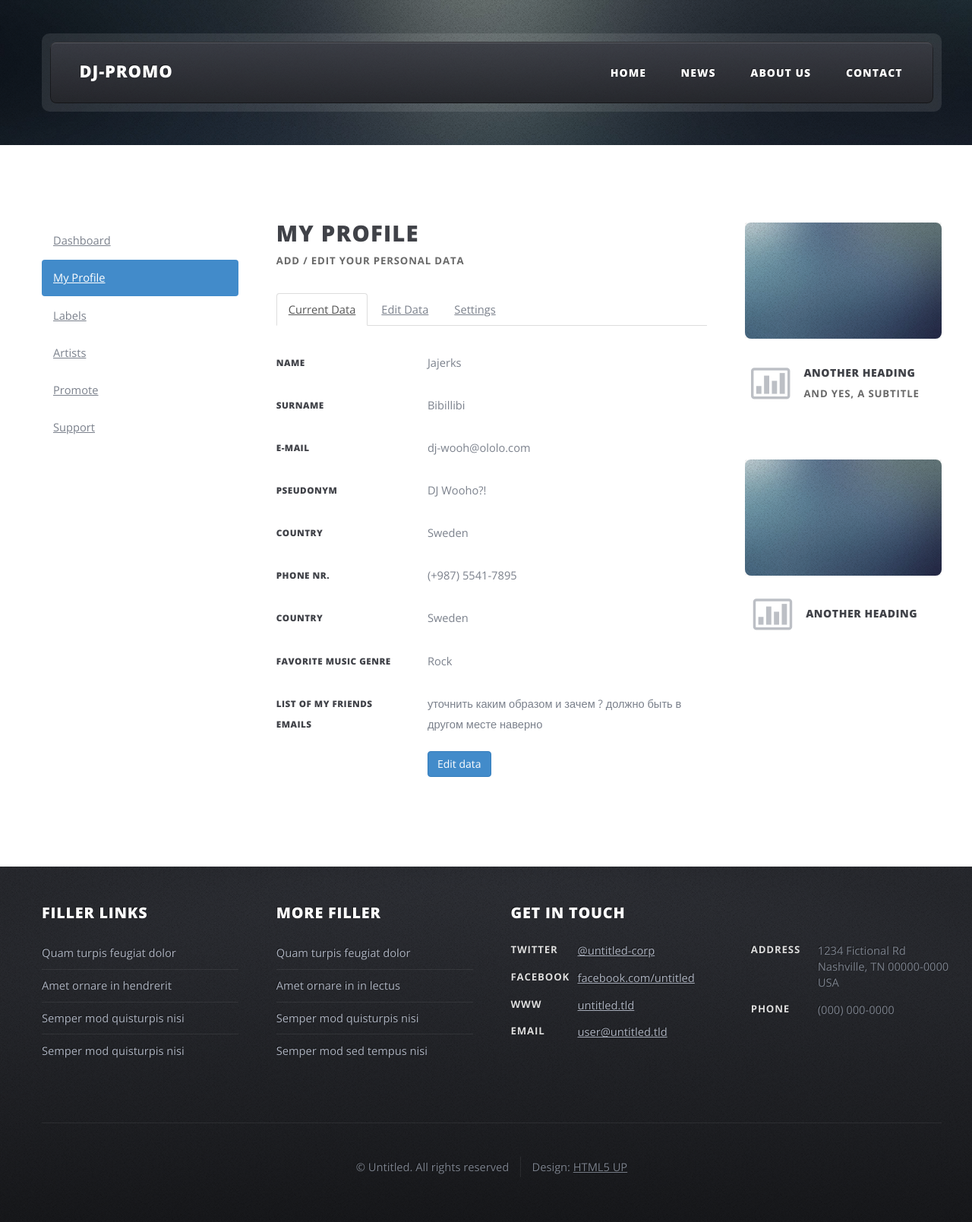
After one commit to N-Porsh/DJ-PROMO, a PHP site: page /my_profile.html in a window 1280 px wide. The commit adds this page. Shown: the whole page at 76% size. Run offline with PHP 8.4, Linux system fonts and the light colour scheme; some libraries are stand-ins or nearby versions.

Commit message:
#6 , #8 done

```diff
--- a/mockup/css/custom_styles.css
+++ b/mockup/css/custom_styles.css
@@ -1,3 +1,6 @@
 .form-group .input-group {
     width: 45%;
 }
+#profile_data .form-horizontal .control-label{
+    text-align: left;
+}
--- /dev/null
+++ b/mockup/my_profile.html
@@ -0,0 +1,402 @@
+<!DOCTYPE HTML>
+<!--
+	ZeroFour by HTML5 UP
+	html5up.net | @n33co
+	Free for personal and commercial use under the CCA 3.0 license (html5up.net/license)
+-->
+<html>
+	<head>
+		<title>DJ-Promo</title>
+		<meta http-equiv="content-type" content="text/html; charset=utf-8" />
+		<meta name="description" content="" />
+		<meta name="keywords" content="" />
+		<!-- CSS: -->
+		<noscript>
+			<link rel="stylesheet" href="css/skel.css" />
+			<link rel="stylesheet" href="css/style.css" />
+			<link rel="stylesheet" href="css/style-desktop.css" />
+		</noscript>
+		<!--[if lte IE 8]><link rel="stylesheet" href="css/ie/v8.css" /><![endif]-->
+		<!--[if lte IE 9]><link rel="stylesheet" href="css/ie/v9.css" /><![endif]-->
+		<link rel="stylesheet" href="css/bootstrap.min.css"><!-- Latest compiled and minified CSS -->
+		<link rel="stylesheet" href="css/custom_styles.css"><!-- Latest compiled and minified CSS -->
+
+
+
+		<!-- JS: -->
+		<script src="https://ajax.googleapis.com/ajax/libs/jquery/1.11.1/jquery.min.js"></script><!-- Latest compiled and minified JavaScript -->
+		<script src="js/jquery.dropotron.min.js"></script>
+		<script src="js/skel.min.js"></script>
+		<script src="js/skel-layers.min.js"></script>
+		<script src="js/init.js"></script>
+		<script src="js/bootstrap.min.js"></script>
+		<!--[if lte IE 8]><script src="css/ie/html5shiv.js"></script><![endif]-->
+
+		<script src="js/jquery.validate.min.js"></script>
+		<script src="js/additional-methods.min.js"></script>
+		<script src="js/custom/client-side.js"></script>
+	</head>
+	<body class="no-sidebar">
+
+		<!-- Header Wrapper -->
+			<div id="header-wrapper">
+				<div class="container">
+					<div class="row">
+						<div class="12u">
+
+							<!-- Header -->
+								<header id="header">
+								<div class="inner">
+
+									<!-- Logo -->
+										<h1><a href="index.html" id="logo">DJ-PROMO</a></h1>
+
+									<!-- Nav -->
+										<nav id="nav">
+											<ul>
+												<li><a href="index.html">Home</a></li>
+												<li><a href="news.html">News</a></li>
+												<li><a href="#">About us</a></li>
+												<li><a href="#">Contact</a></li>
+											</ul>
+										</nav>
+
+								</div>
+							</header>
+
+						</div>
+					</div>
+				</div>
+			</div>
+
+		<!-- Main Wrapper -->
+			<div id="main-wrapper">
+				<div class="wrapper style2">
+					<div class="inner">
+						<div class="container">
+							<div class="row">
+								<div class="3u">
+									<ul class="nav nav-pills nav-stacked">
+									  <li><a href="dashboard.html">Dashboard</a></li>
+									  <li class="active"><a href="my_profile.html">My Profile</a></li>
+									  <li><a href="#">Labels</a></li>
+									  <li><a href="#">Artists</a></li>
+									  <li><a href="#">Promote</a></li>
+									  <li><a href="#">Support</a></li>
+									</ul>
+								</div>
+
+								<div class="6u skel-cell-important">
+									<div id="content">
+
+										<!-- Content -->
+
+											<article>
+												<header>
+													<h2>My Profile</h2>
+													<p>Add / Edit your personal data</p>
+												</header>
+
+													<!-- Nav tabs -->
+												<ul class="nav nav-tabs" role="tablist">
+												  <li class="active"><a href="#data" role="tab" data-toggle="tab">Current Data</a></li>
+												  <li><a href="#edit_data" role="tab" data-toggle="tab">Edit Data</a></li>
+												  <li><a href="#settings" role="tab" data-toggle="tab">Settings</a></li>
+												</ul>
+
+												<!-- Tab panes -->
+												<div class="tab-content" id="profile_data">
+												  <div class="tab-pane fade in active" id="data">
+												  	<br>
+											  	    <form class="form-horizontal" >
+
+												        <div class="form-group">
+												            <label class="control-label col-xs-4">Name</label>
+												            <div class="col-xs-7">
+												                <p class="form-control-static">Jajerks</p>
+												            </div>
+												        </div>
+											       	 	<div class="form-group">
+												            <label class="control-label col-xs-4">Surname</label>
+												            <div class="col-xs-8">
+												                <p class="form-control-static">Bibillibi</p>
+												            </div>
+												        </div>
+											        	<div class="form-group">
+												            <label class="control-label col-xs-4">E-Mail</label>
+												            <div class="col-xs-8">
+												                <p class="form-control-static">dj-wooh@ololo.com</p>
+												            </div>
+												        </div>
+											        	<div class="form-group">
+												            <label class="control-label col-xs-4">Pseudonym</label>
+												            <div class="col-xs-8">
+												                <p class="form-control-static">DJ Wooho?! </p>
+												            </div>
+												        </div>
+												        <div class="form-group">
+												            <label class="control-label col-xs-4">Country</label>
+												            <div class="col-xs-8">
+												                <p class="form-control-static">Sweden</p>
+												            </div>
+												        </div>
+												        <div class="form-group">
+												            <label class="control-label col-xs-4">Phone Nr.</label>
+												            <div class="col-xs-8">
+												                <p class="form-control-static">(+987) 5541-7895</p>
+												            </div>
+												        </div>
+												        <div class="form-group">
+												            <label class="control-label col-xs-4">Country</label>
+												            <div class="col-xs-8">
+												                <p class="form-control-static">Sweden</p>
+												            </div>
+												        </div>
+												        <div class="form-group">
+												            <label class="control-label col-xs-4">Favorite music genre</label>
+												            <div class="col-xs-8">
+												                <p class="form-control-static">Rock</p>
+												            </div>
+												        </div>
+												        <div class="form-group">
+												            <label class="control-label col-xs-4">List of my friends emails</label>
+												            <div class="col-xs-8">
+												                <p class="form-control-static">уточнить каким образом и зачем ? должно быть в другом месте наверно</p>
+												            </div>
+												        </div>
+
+												        <div class="form-group">
+												            <div class="col-xs-offset-4 col-xs-4">
+												                <button type="submit" class="btn btn-primary">Edit data</button>
+												            </div>
+												        </div>
+												    </form>
+
+												  </div>
+												  <div class="tab-pane fade" id="edit_data">
+													<br>
+											  	    <form class="form-horizontal" >
+
+												        <div class="form-group">
+												            <label for="usr_name" class="control-label col-xs-4">Name</label>
+												            <div class="col-xs-8">
+												                <input type="text" class="form-control" id="usr_name" placeholder="Your name...">
+												            </div>
+												        </div>
+											       	 	<div class="form-group">
+												            <label for="usr_surname" class="control-label col-xs-4">Surname</label>
+												            <div class="col-xs-8">
+												                <input type="text" class="form-control" id="usr_surname" placeholder="Your surname...">
+												            </div>
+												        </div>
+											        	<div class="form-group">
+												            <label for="usr_email" class="control-label col-xs-4">E-Mail</label>
+												            <div class="col-xs-8">
+												                <input type="text" class="form-control" id="usr_email" placeholder="Your E-mail...">
+												            </div>
+												        </div>
+											        	<div class="form-group">
+												            <label for="usr_pseudo" class="control-label col-xs-4">Pseudonym</label>
+												            <div class="col-xs-8">
+												                <input type="text" class="form-control" id="usr_pseudo" placeholder="Your pseudonym...">
+												            </div>
+												        </div>
+												        <div class="form-group">
+												            <label for="usr_country" class="control-label col-xs-4">Country</label>
+												            <div class="col-xs-8">
+												                <select class="form-control" id="usr_country">
+																  <option>Your Country...</option>
+																  <option>Estonia</option>
+																  <option>Sweden</option>
+																  <option>Finland</option>
+																  <option>Russia</option>
+																</select>
+												            </div>
+												        </div>
+												        <div class="form-group">
+												            <label for="usr_phone" class="control-label col-xs-4">Phone Nr.</label>
+												            <div class="col-xs-8">
+												                <input type="text" class="form-control" id="usr_phone" placeholder="Your phone Nr...">
+												            </div>
+												        </div>
+												        <div class="form-group">
+												            <label for="usr_fav_mus_genre" class="control-label col-xs-4">Favorite music genre</label>
+												            <div class="col-xs-8">
+												                <input type="text" class="form-control" id="usr_fav_mus_genre" placeholder="Your favorite music genre...">
+												            </div>
+												        </div>
+												        <div class="form-group">
+												            <label class="control-label col-xs-4">List of my friends emails</label>
+												            <div class="col-xs-8">
+												                <p class="form-control-static">уточнить каким образом и зачем ? должно быть в другом месте наверно</p>
+												            </div>
+												        </div>
+
+												        <div class="form-group">
+												            <div class="col-xs-offset-4 col-xs-4">
+												                <button type="submit" class="btn btn-primary">Edit data</button>
+												            </div>
+												        </div>
+												    </form>
+												  </div>
+												  <div class="tab-pane fade" id="settings">
+
+													<br>
+
+													 <header>
+													 <p>Change password:</p>
+													 </header><!-- /header -->
+											  	    <form class="form-horizontal" >
+
+												        <div class="form-group">
+												            <label for="usr_cur_pw" class="control-label col-xs-4">Current Password</label>
+												            <div class="col-xs-8">
+												                <input type="password" class="form-control" id="usr_cur_pw" placeholder="Your current password...">
+												            </div>
+			            						            <div class="col-xs-11">
+												               <a href="#" class="col-xs-offset-5 small toolt" data-toggle="tooltip" data-placement="right" title="Click here to send new password on your E-mail address">Forgot password?</a>
+												            </div>
+												        </div>
+												        <div class="form-group">
+												            <label for="usr_newpw_1" class="control-label col-xs-4">New Password</label>
+												            <div class="col-xs-8">
+												                <input type="password" class="form-control" id="usr_newpw_1" placeholder="New password...">
+												            </div>
+												        </div>
+										        		<div class="form-group">
+												            <label for="usr_newpw_2" class="control-label col-xs-4">New Password Again</label>
+												            <div class="col-xs-8">
+												                <input type="password" class="form-control" id="usr_newpw_2" placeholder="New password again...">
+												            </div>
+												        </div>
+
+												        <div class="form-group">
+												            <div class="col-xs-offset-4 col-xs-4">
+												                <button type="submit" class="btn btn-primary">Change password</button>
+												            </div>
+												        </div>
+												    </form>
+												  </div>
+												</div>
+
+											</article>
+
+									</div>
+								</div>
+
+								<div class="3u skel-cell-important">
+									<div id="content">
+										<div class="box feature1">
+
+											<section>
+												<a href="#" class="image featured"><img src="images/pic03.jpg" alt=""></a>
+												<header class="second icon fa-bar-chart-o">
+													<h5>Another Heading</h5>
+													<p>And yes, a subtitle</p>
+												</header>
+											</section>
+
+											<section>
+												<a href="#" class="image featured"><img src="images/pic03.jpg" alt=""></a>
+												<header class="second icon fa-bar-chart-o">
+													<h5>Another Heading</h5>
+												</header>
+											</section>
+
+										</div>
+
+
+									</div>
+								</div>
+
+							</div>
+						</div>
+					</div>
+				</div>
+
+			</div>
+		<!-- Footer Wrapper -->
+			<div id="footer-wrapper">
+				<footer id="footer" class="container">
+					<div class="row">
+						<div class="3u">
+
+							<!-- Links -->
+								<section>
+									<h2>Filler Links</h2>
+									<ul class="divided">
+										<li><a href="#">Quam turpis feugiat dolor</a></li>
+										<li><a href="#">Amet ornare in hendrerit </a></li>
+										<li><a href="#">Semper mod quisturpis nisi</a></li>
+										<li><a href="#">Semper mod quisturpis nisi</a></li>
+									</ul>
+								</section>
+
+						</div>
+						<div class="3u">
+
+							<!-- Links -->
+								<section>
+									<h2>More Filler</h2>
+									<ul class="divided">
+										<li><a href="#">Quam turpis feugiat dolor</a></li>
+										<li><a href="#">Amet ornare in in lectus</a></li>
+										<li><a href="#">Semper mod quisturpis nisi</a></li>
+										<li><a href="#">Semper mod sed tempus nisi</a></li>
+									</ul>
+								</section>
+
+
+						</div>
+						<div class="6u">
+
+							<!-- Contact -->
+								<section>
+									<h2>Get in touch</h2>
+									<div>
+										<div class="row">
+											<div class="6u">
+												<dl class="contact">
+													<dt>Twitter</dt>
+													<dd><a href="#">@untitled-corp</a></dd>
+													<dt>Facebook</dt>
+													<dd><a href="#">facebook.com/untitled</a></dd>
+													<dt>WWW</dt>
+													<dd><a href="#">untitled.tld</a></dd>
+													<dt>Email</dt>
+													<dd><a href="#">user@untitled.tld</a></dd>
+												</dl>
+											</div>
+											<div class="6u">
+												<dl class="contact">
+													<dt>Address</dt>
+													<dd>
+														1234 Fictional Rd<br />
+														Nashville, TN 00000-0000<br />
+														USA
+													</dd>
+													<dt>Phone</dt>
+													<dd>(000) 000-0000</dd>
+												</dl>
+											</div>
+										</div>
+									</div>
+								</section>
+
+						</div>
+					</div>
+					<div class="row">
+						<div class="12u">
+							<div id="copyright">
+								<ul class="menu">
+									<li>&copy; Untitled. All rights reserved</li><li>Design: <a href="http://html5up.net">HTML5 UP</a></li>
+								</ul>
+							</div>
+						</div>
+					</div>
+				</footer>
+			</div>
+
+
+	</body>
+</html>
```
Also changed, not shown: mockup/dashboard.html (added, +228 -0 lines), mockup/js/custom/client-side.js (+7 -0 lines).
